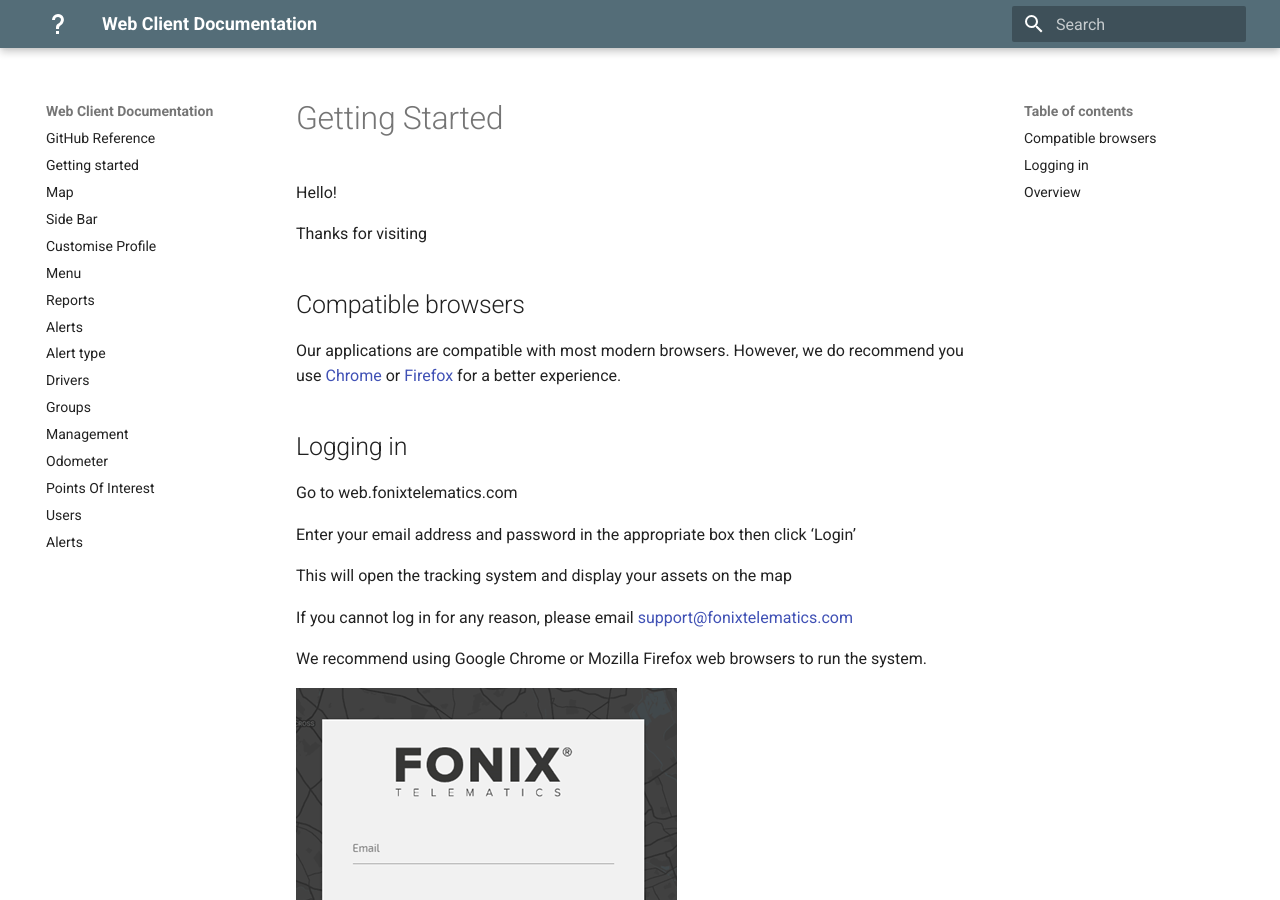
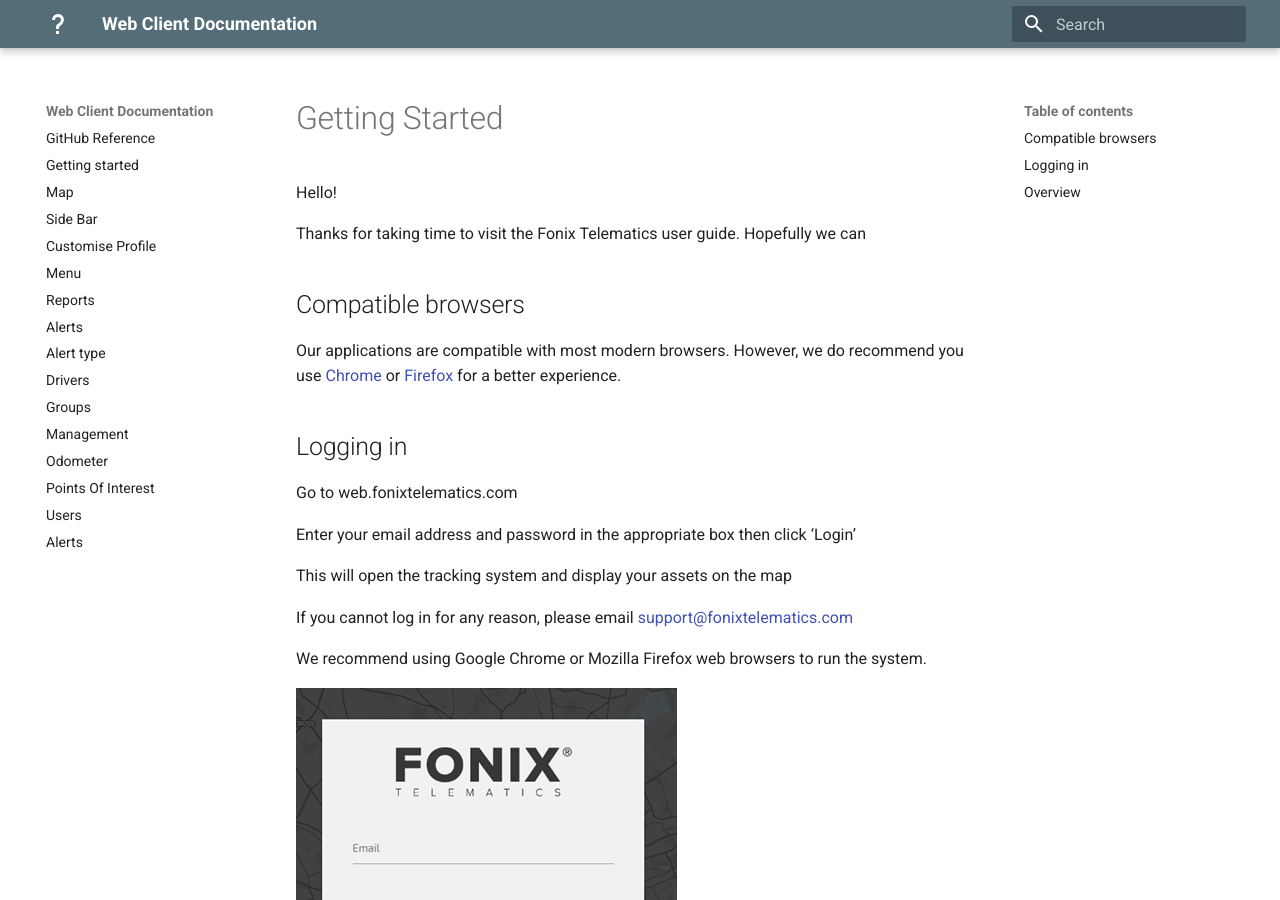
Before and after one commit to fonixtelematics/user-manual, an MkDocs documentation site: the page built from docs/Getting-started.md, in a window 1280 px wide and 900 px high. Built offline with MkDocs 1.6.1 and Material for MkDocs 9.7.7, drawn with Linux system fonts in a browser that asks for light colours.

Commit message:
docs/Getting-started.md updated from https://stackedit.io/

```diff
--- a/docs/Getting-started.md
+++ b/docs/Getting-started.md
@@ -2,7 +2,8 @@
 
 Hello!
 
-Thanks for visiting
+Thanks for taking time to visit the Fonix Telematics user guide. Hopefully we can
+
 ## Compatible browsers
 
 Our applications are compatible with most modern browsers. However, we do recommend you use [Chrome](https://www.google.com/chrome/) or [Firefox](https://www.mozilla.org/firefox/) for a better experience.
```
Also changed, not shown: other parts of docs/Getting-started.md (+1 -1 lines).
